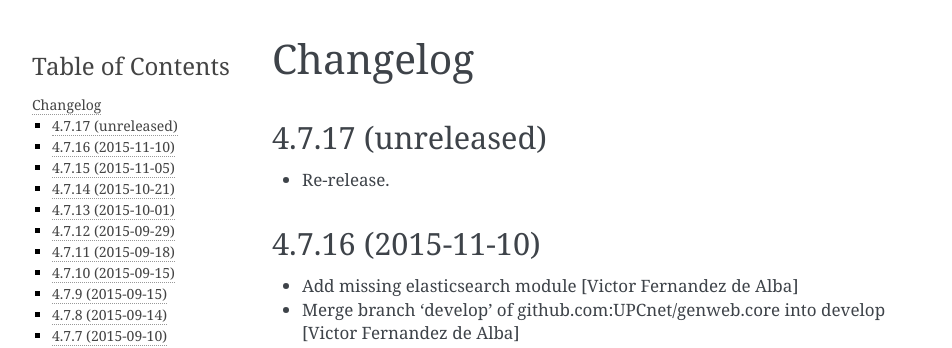
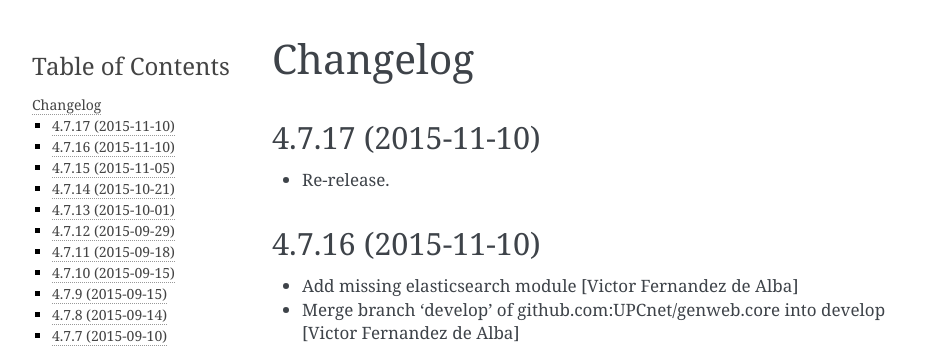
Before and after one commit to UPCnet/genweb.core, a Sphinx documentation site: the page built from docs/HISTORY.rst, in a window 1280 px wide and 900 px high. Shown: the top 348 px of the window, without its empty margins (148-1100 px from the left). Built offline with Sphinx 7.4.7, drawn with Linux system fonts in a browser that asks for light colours.

Commit message:
Preparing release 4.7.17

```diff
--- a/docs/HISTORY.rst
+++ b/docs/HISTORY.rst
@@ -1,7 +1,7 @@
 Changelog
 =========
 
-4.7.17 (unreleased)
+4.7.17 (2015-11-10)
 -------------------
 
 - Re-release.
--- a/setup.py
+++ b/setup.py
@@ -1,7 +1,7 @@
 from setuptools import setup, find_packages
 import os
 
-version = '4.7.17.dev0'
+version = '4.7.17'
 
 README = open('README.rst').read()
 HISTORY = open(os.path.join('docs', 'HISTORY.rst')).read()
```
